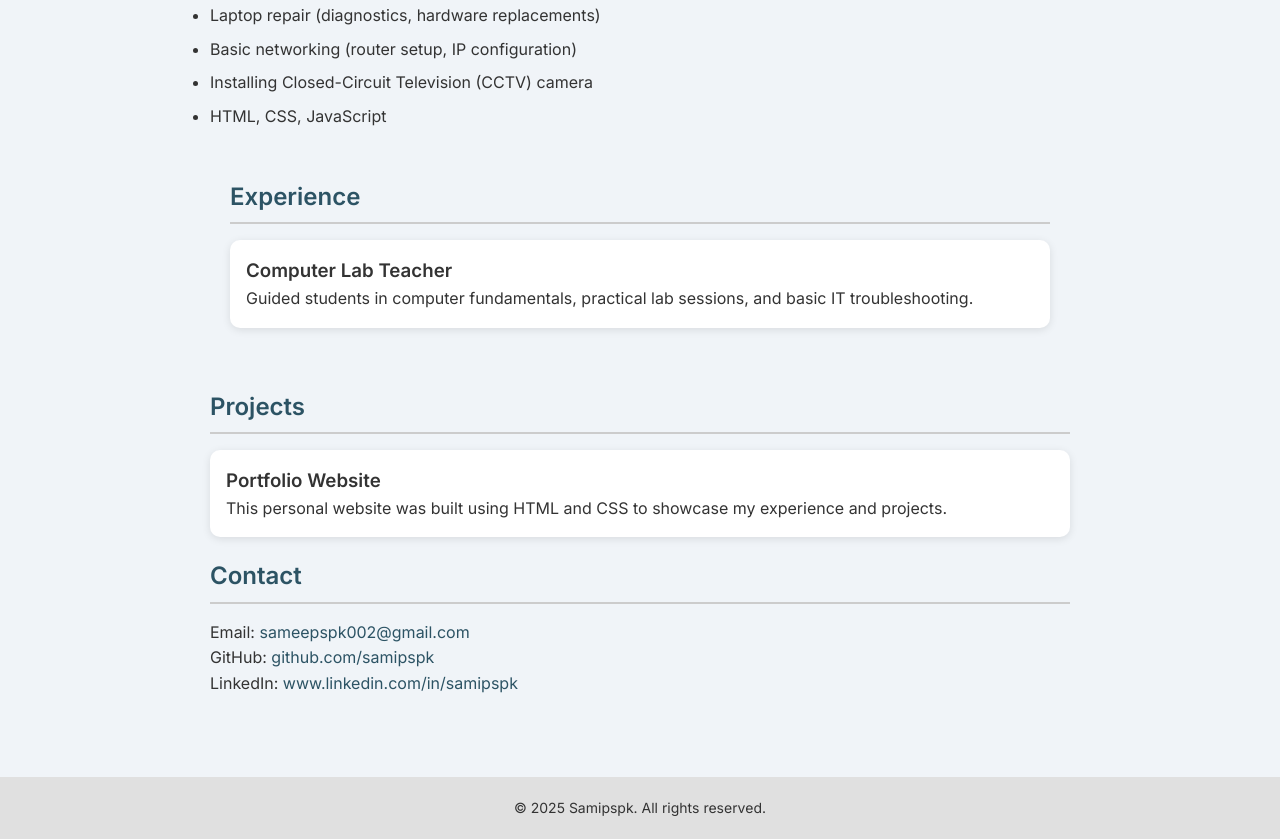
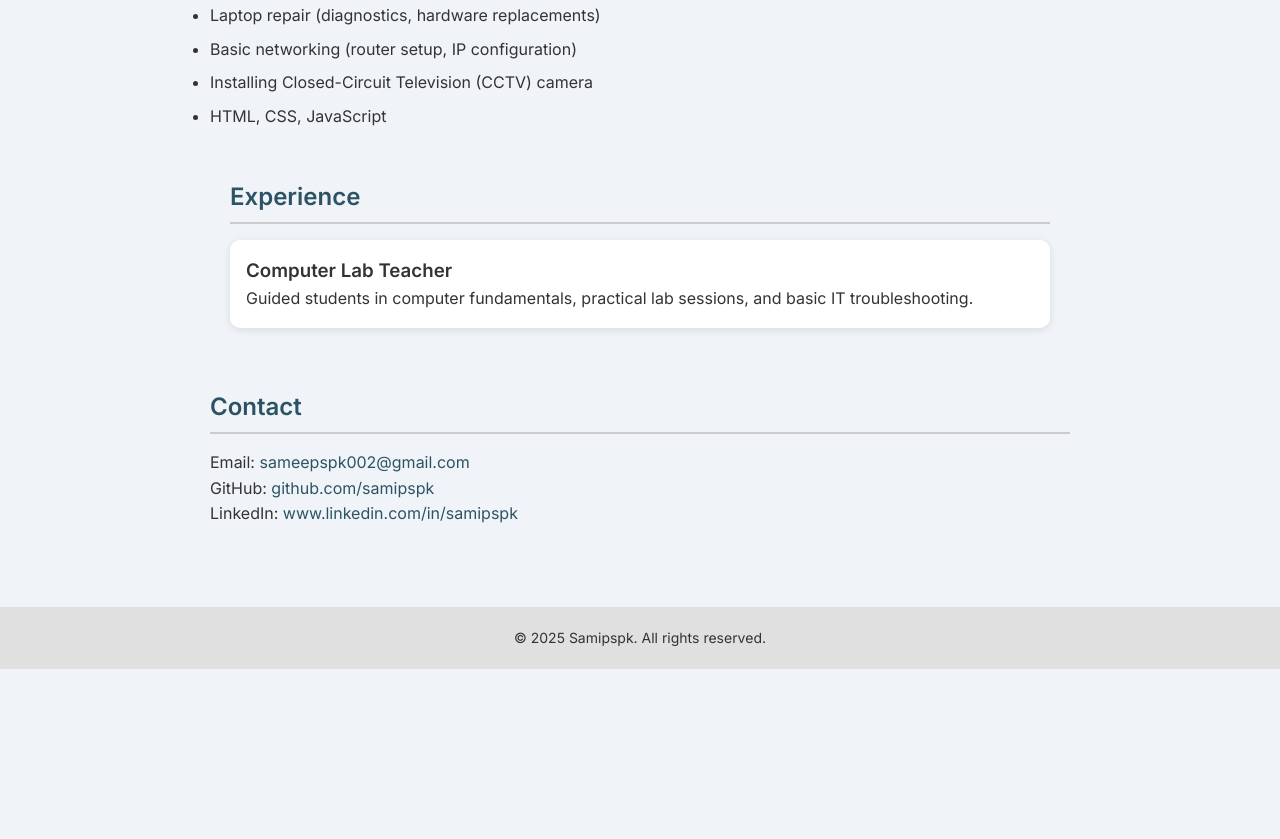
Before and after one commit to samipspkkk/samipspk.github.io, a plain HTML site: page index.html in a window 1280 px wide. Shown: the part 864-1703 px from the top of the page. After the commit the page ends 1533 px from the top, so only its background shows below. Drawn offline with Linux system fonts and the light colour scheme.

Commit message:
index.html
My CV

```diff
--- a/index.html
+++ b/index.html
@@ -55,13 +55,7 @@
       box-shadow: 0 2px 8px rgba(0,0,0,0.1);
     }
 
-    .project {
-      background: white;
-      padding: 16px;
-      margin-bottom: 20px;
-      border-radius: 10px;
-      box-shadow: 0 2px 8px rgba(0,0,0,0.1);
-    }
+
     a {
       color: #2c5364;
       text-decoration: none;
@@ -136,12 +130,6 @@
     </div>
   </section>
 
-  <h2>Projects</h2>
-  <div class="project">
-    <h3>Portfolio Website</h3>
-    <p>This personal website was built using HTML and CSS to showcase my experience and projects.</p>
-  </div>
-
 
   <h2>Contact</h2>
   <p>Email: <a href="mailto:sameepspk002@gmail.com" target="_blank">sameepspk002@gmail.com</a></p>
```
